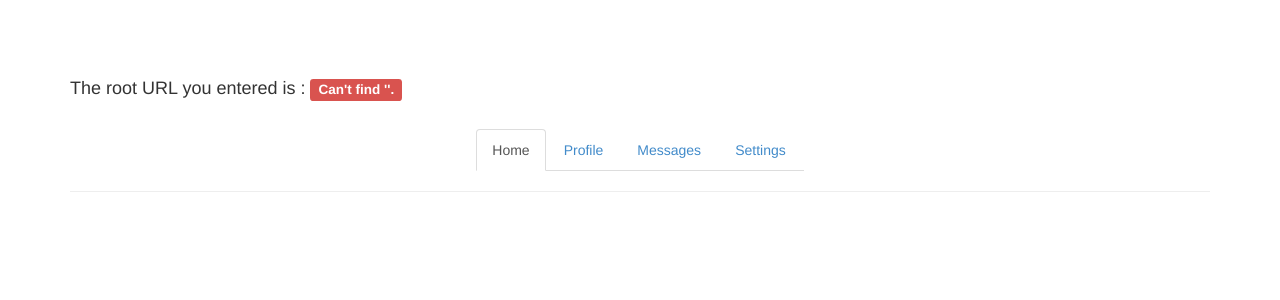
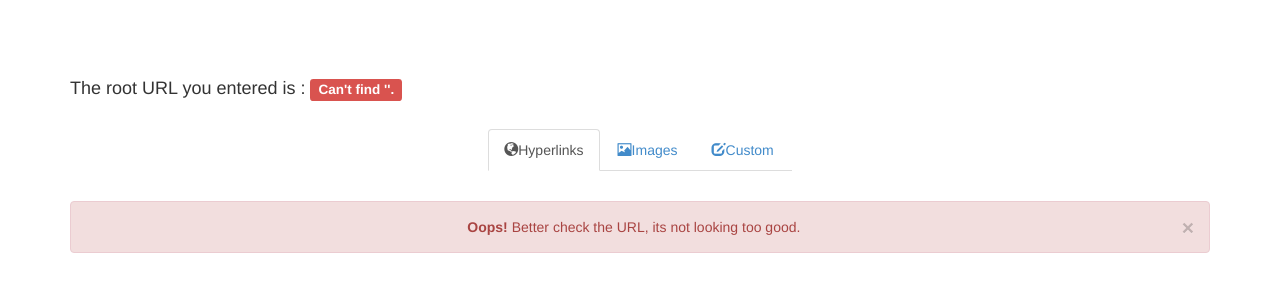
Before and after one commit to jszalkowski/SkyScrapper, a PHP site: page /scrape_home.php in a window 1280 px wide. Shown: the part 91-391 px from the top of the page. Run offline with PHP 8.4, Linux system fonts and the light colour scheme; data that the repository does not hold is empty.

Commit message:
tabs updates

```diff
--- a/scrape_home.php
+++ b/scrape_home.php
@@ -72,15 +72,15 @@ else
       <div class="col-lg-12"> <br>
         <div class="btn-group">
           <ul class="nav nav-tabs" role="tablist">
-  <li class="active"><a href="#home" role="tab" data-toggle="tab">Home</a></li>
-  <li><a href="#profile" role="tab" data-toggle="tab">Profile</a></li>
-  <li><a href="#messages" role="tab" data-toggle="tab">Messages</a></li>
-  <li><a href="#settings" role="tab" data-toggle="tab">Settings</a></li>
-</ul>
+            <li class="active"><a href="#home" role="tab" data-toggle="tab"><span class="glyphicon glyphicon-globe"></span>Hyperlinks</a></li>
+            <li><a href="#profile" role="tab" data-toggle="tab"><span class="glyphicon glyphicon-picture"></span>Images</a></li>
+            <li><a href="#messages" role="tab" data-toggle="tab"><span class="glyphicon glyphicon-edit"></span>Custom</a></li>
+          </ul>
+          <br>
         </div>
-        <hr>
         <style>
-	  .limit{
+	  .limit
+	  {
 		width: 500px;
 		font-weight: 300;
 		white-space: nowrap;
@@ -90,7 +90,48 @@ else
 	  }
 	  </style>
         <p id="disp">
-
+         <!-- Tab panes -->
+<div class="tab-content">
+  <div class="tab-pane active" id="home">
+  <?php
+  if (@file_get_contents($url))
+	{
+		echo "<h4 class=\"pull-left\">The following hyperlinks were found !</h4></p><br />";
+		$html = file_get_html($url);
+		echo "<br>";
+		echo "<table class=\"table table-hover\">";
+		echo "<tbody>";
+		/*foreach($html->find('a') as $e)
+		echo "<tr style=\"text-align:left\"><td><strong>".$e->plaintext."</strong>
+		</td><td><a href=".$e->href."><div class=\"limit\" >".$e->href."</div>
+		</a></td><td><form action=\"scrape_home.php\" method=\"POST\">
+		<input type=\"textfield\" style=\"display:none;\" value=".$e->href." name=\"url\">
+		<button type=\"submit\" class=\"btn btn-warning btn-xs\">
+		<span class=\"glyphicon glyphicon-share\"></span> Open in new window</button>
+		</form></td></tr>";*/
+		foreach($html->find('a') as $e)
+		echo "<tr style=\"text-align:left\"><td><strong>".$e->plaintext."</strong>
+		</td><td><a href=".$e->href."><div class=\"limit\" >".$e->href."</div>
+		</a></td><td>
+		<a type=\"button\" class=\"btn btn-warning btn-xs\" href=\"scrape_home.php?url=".$e->href."\" target=\"_blank\">
+		<span class=\"glyphicon glyphicon-share\"></span> Open in new window</a>
+		</td></tr>";
+		echo "</tbody>";
+		echo "</table>";
+	}
+	else
+	{
+		echo"<div class=\"alert alert-danger alert-dismissible\" role=\"alert\">
+		<button type=\"button\" class=\"close\" data-dismiss=\"alert\"><span aria-hidden=\"true\">&times;</span><span class=\"sr-only\">Close</span></button>
+		<strong>Oops!</strong> Better check the URL, its not looking too good.
+		</div>";
+	}
+	?>
+  </div>
+  <div class="tab-pane" id="profile">...</div>
+  <div class="tab-pane" id="messages">...</div>
+  <div class="tab-pane" id="settings">...</div>
+</div>
       </div>
     </div>
   </div>
```
